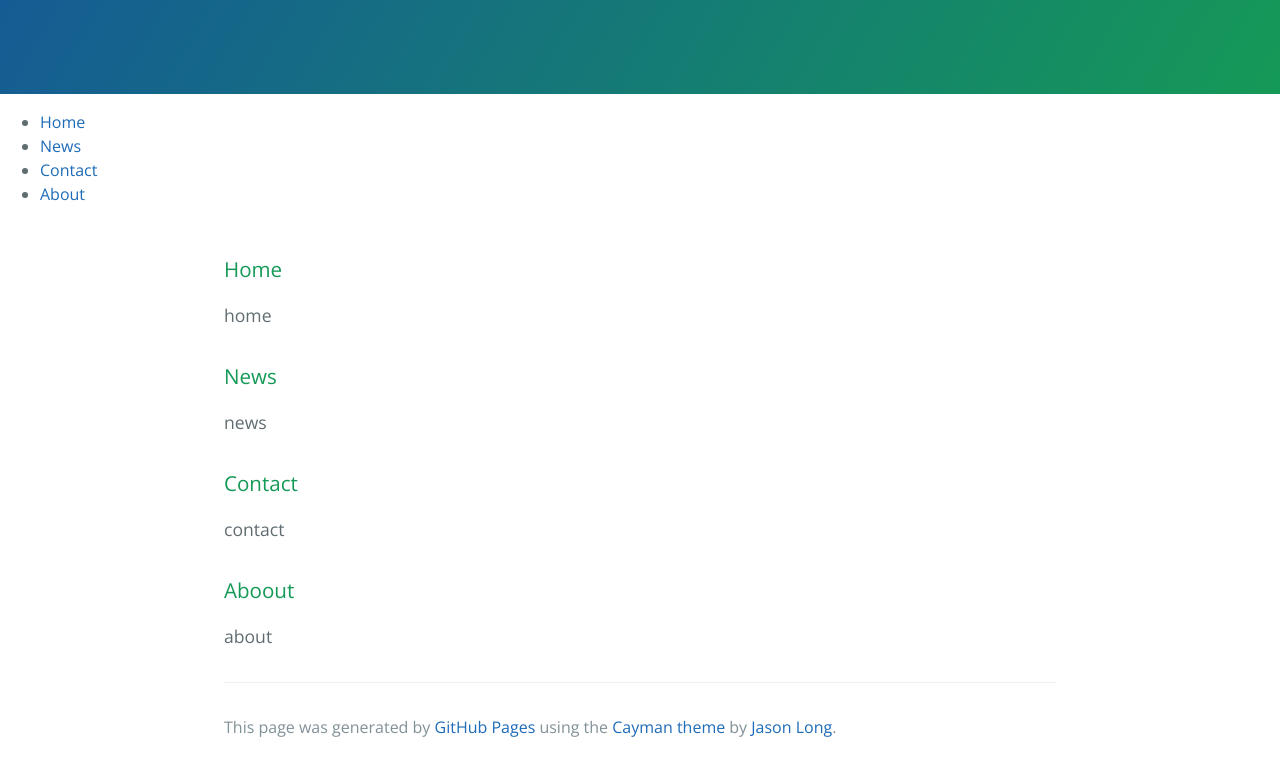
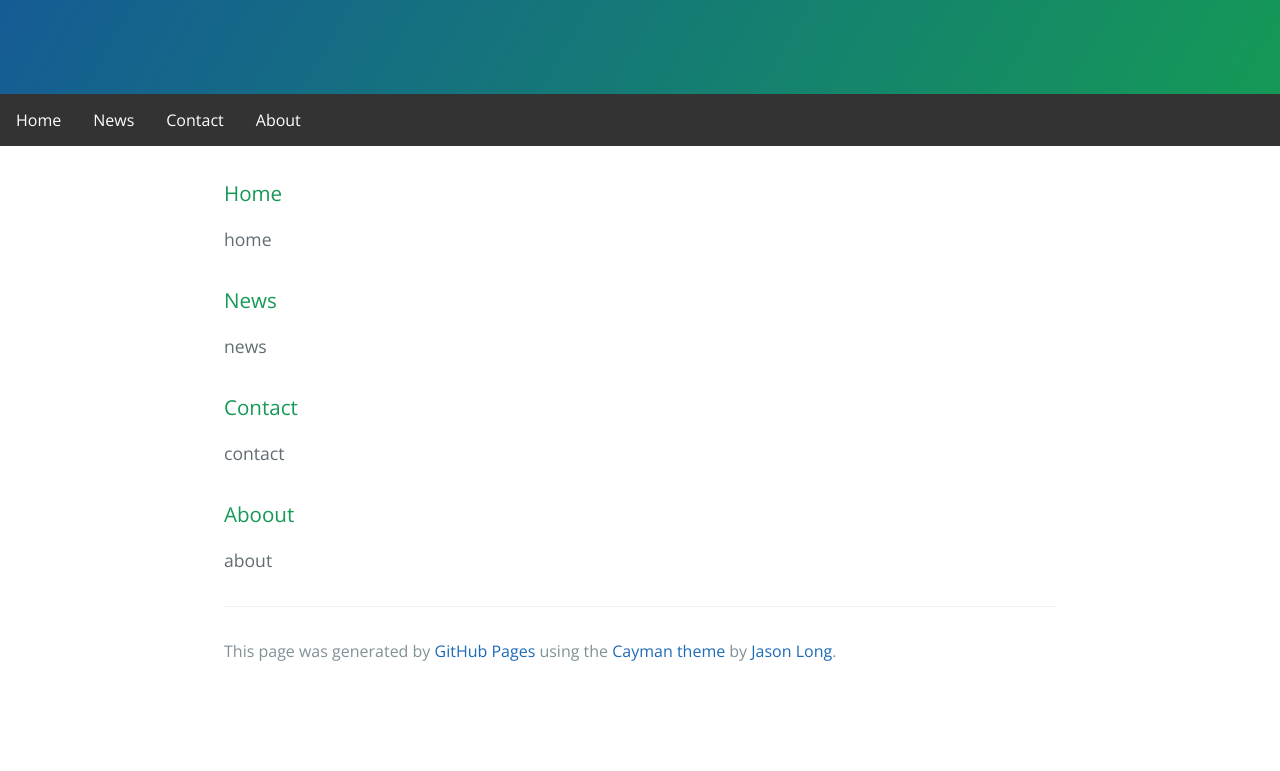
Before and after one commit to strangechu/strangechu.github.io, a plain HTML site: page index.html in a window 1280 px wide. Shown: the part 176-947 px from the top of the page. After the commit the page ends 871 px from the top, so only its background shows below. Drawn offline with nearby package versions, Linux system fonts and the light colour scheme.

Commit message:
Added navigation bar css

```diff
--- a/stylesheets/stylesheet.css
+++ b/stylesheets/stylesheet.css
@@ -243,3 +243,28 @@ a {
 @media screen and (max-width: 42em) {
   .site-footer {
     font-size: 0.9rem; } }
+
+ul {
+  list-style-type: none;
+  margin: 0;
+  padding: 0;
+  overflow: hidden;
+  background-color: #333;
+}
+
+li {
+  float: left;
+}
+
+li a {
+  display: block;
+  color: white;
+  text-align: center;
+  padding: 14px 16px;
+  text-decoration: none;
+}
+
+/* Change the link color to #111 (black) on hover */
+li a:hover {
+  background-color: #111;
+}
```
